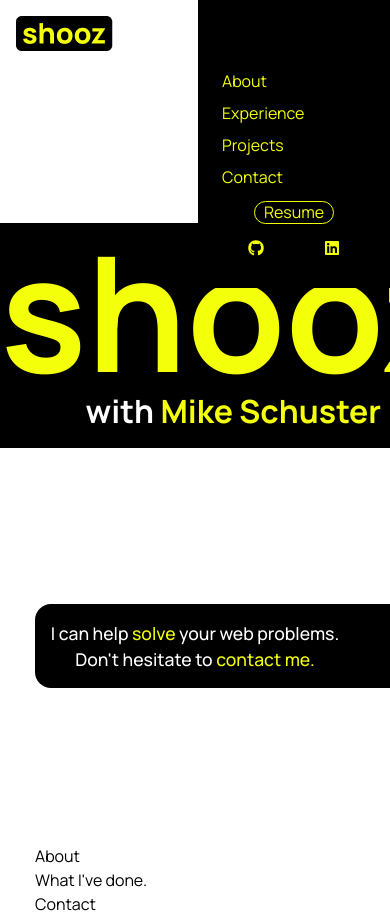
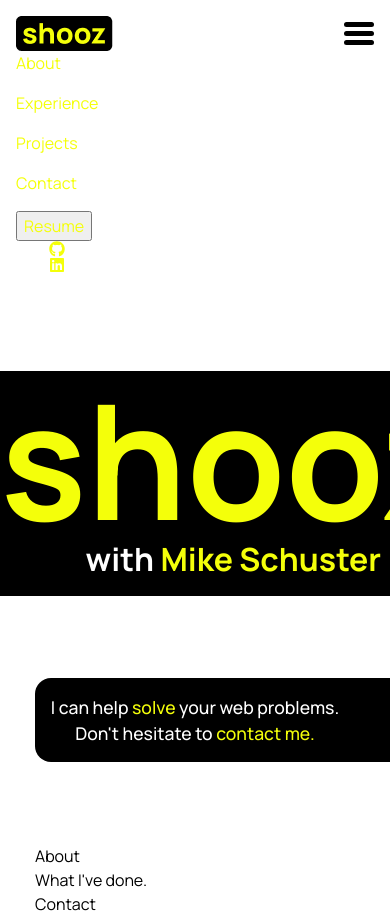
Before and after one commit to tonymichael00/shooz, a React (Create React App) app: page / in a window 390 px wide. Shown: the top 916 px of the page. Built offline with nearby package versions, Linux system fonts and the light colour scheme.

Commit message:
finished hamburger click.

```diff
--- a/src/Components/Sections/NavBar/HamMenu/HamMenu.js
+++ b/src/Components/Sections/NavBar/HamMenu/HamMenu.js
@@ -1,8 +1,9 @@
 import React, { useState } from 'react';
 import './HamMenu.scss';
 
-const HamMenu = () => {
-  const [clickMenu, setClickMenu] = useState(false);
+const HamMenu = ({ setClickMenu, clickMenu }) => {
+  // const [clickMenu, setClickMenu] = useState(false);
+  // const [clickMenu, setClickMenu] = useState(false);
   let menuClassToggle = clickMenu ? 'open' : '';
 
   function handleClick() {
--- a/src/Components/Sections/NavBar/NavBar.js
+++ b/src/Components/Sections/NavBar/NavBar.js
@@ -1,12 +1,20 @@
 // TODO: create class for clicked ham menu. change class when clicked
 // onclick remove all formatting classes and change to click
-import React from 'react';
+import React, { useState } from 'react';
 import './NavBar.scss';
 import logo from './Images/logo.png';
 import HamMenu from './HamMenu/HamMenu';
+
 // import hamMenu from './Images/hamMenu.svg';
 
 const NavBar = () => {
+  const [clickMenu, setClickMenu] = useState(false);
+
+  let navLinkClassToggle = clickMenu
+    ? 'nav-links-cont-click'
+    : 'nav-links-cont';
+  console.log(clickMenu);
+
   return (
     <header>
       <nav id="nav-bar">
@@ -15,9 +23,9 @@ const NavBar = () => {
         </a>
         {/* div to create space in grid */}
         <div id="ham-menu">
-          <HamMenu />
+          <HamMenu setClickMenu={setClickMenu} clickMenu={clickMenu} />
         </div>
-        <div className="nav-links-cont-click">
+        <div className={navLinkClassToggle}>
           <a className="nav-links-click" href="_self">
             About
           </a>
```
